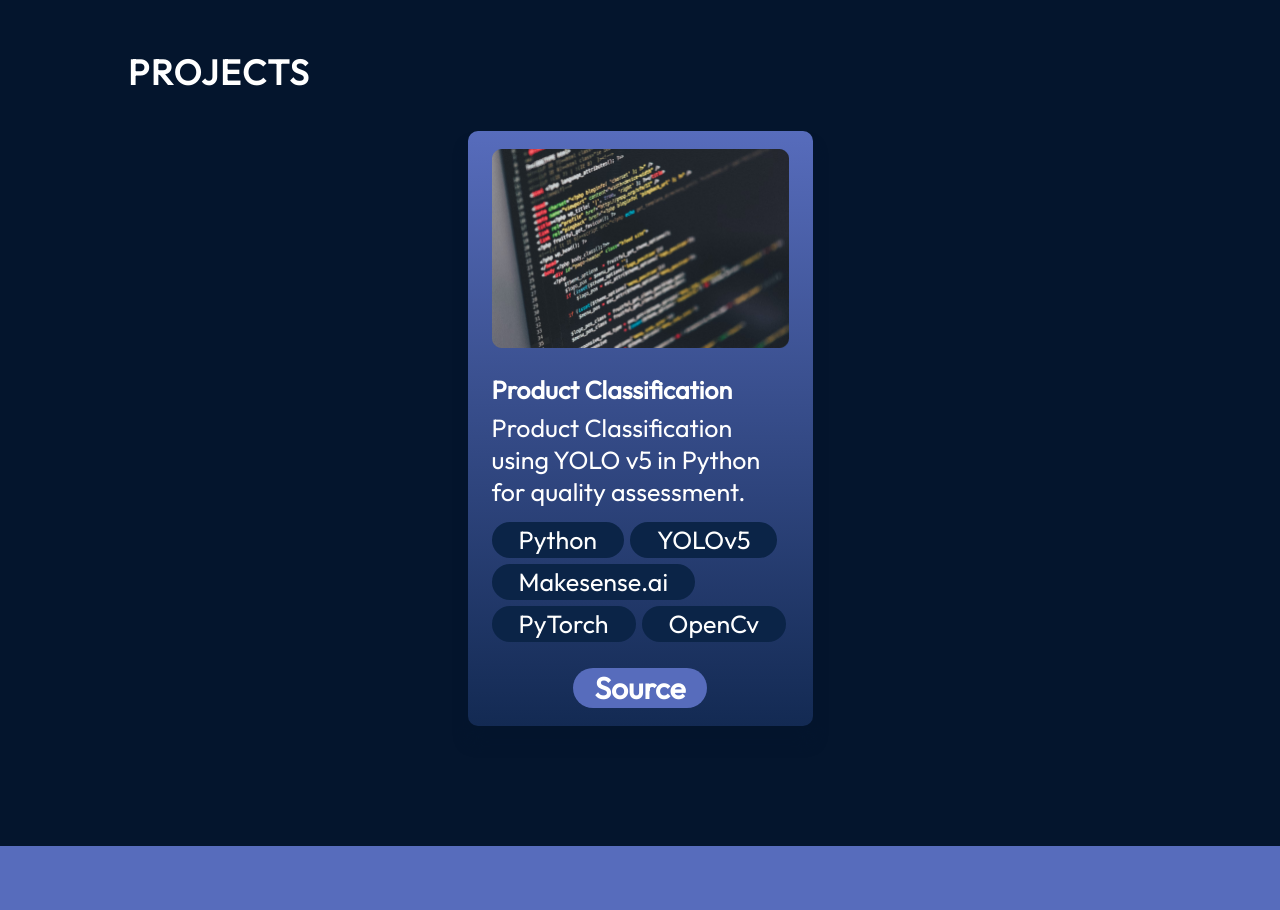
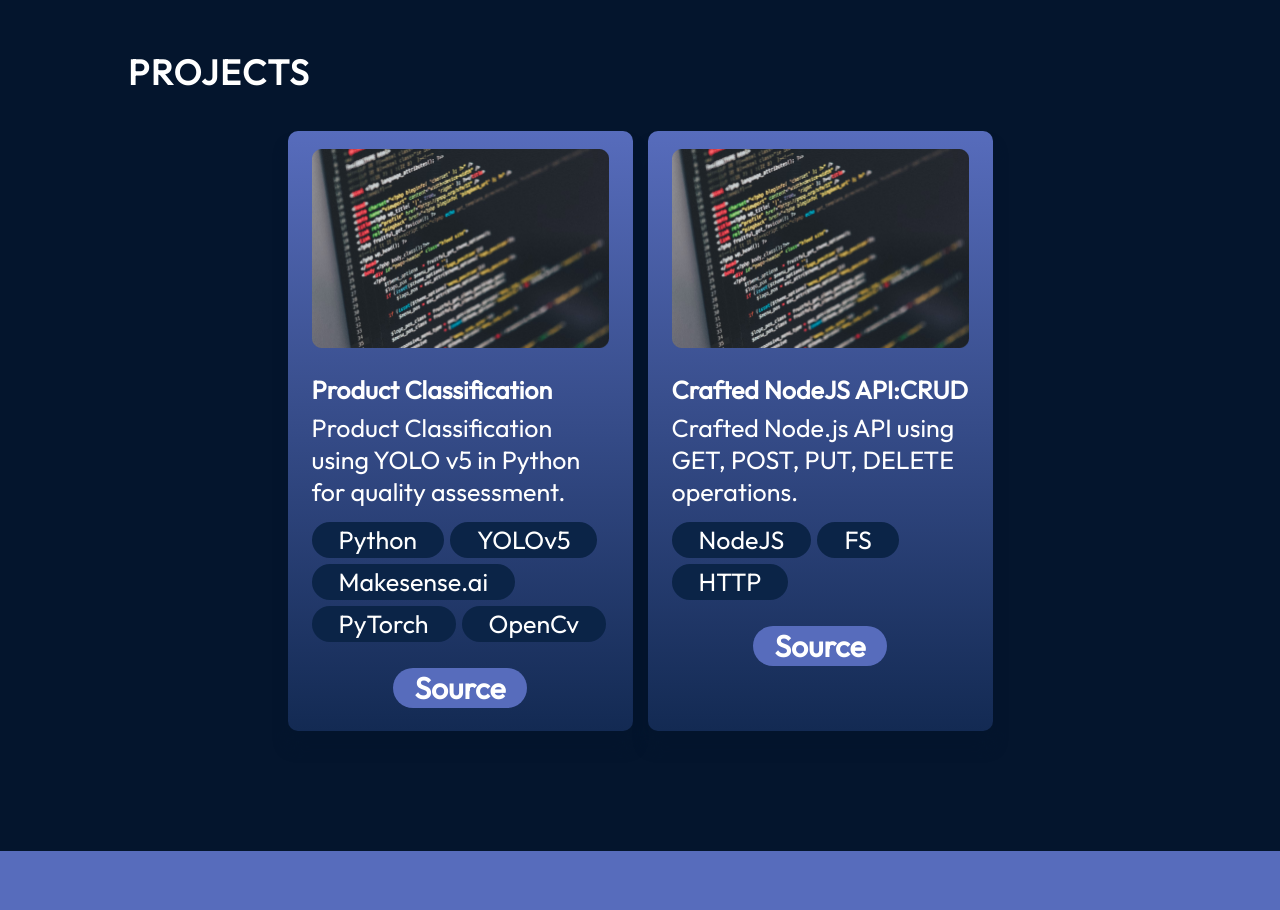
Before and after one commit to akkhileshrp/akkhilesh_portfolio, a React (Vite) app: page / in a window 1280 px wide. Shown: the part 2380-3290 px from the top of the page. Built offline with nearby package versions, Linux system fonts and the light colour scheme.

Commit message:
project section and resume updated

```diff
--- a/src/components/ProjectCard.module.css
+++ b/src/components/ProjectCard.module.css
@@ -8,6 +8,7 @@
   box-shadow: 0 16px 14px 0 #04152d;
   padding: 18px 24px;
   max-width: 345px;
+  height: 600px;
 }
 
 .image {
--- a/src/components/Resume.jsx
+++ b/src/components/Resume.jsx
@@ -1,6 +1,6 @@
 import React from "react";
 import styles from "./Resume.module.css";
-import akkhileshResumePDF from "./data/akkhilesh_resume.pdf";
+import akkhileshResumePDF from "./data/akkhilesh_resume_updated.pdf";
 
 const Resume = () => {
   return (
--- a/src/components/data/projects.json
+++ b/src/components/data/projects.json
@@ -5,5 +5,12 @@
         "description": "Product Classification using YOLO v5 in Python for quality assessment.",
         "skills": ["Python", "YOLOv5", "Makesense.ai", "PyTorch", "OpenCv"],
         "source": "https://github.com/AKKHILESHRP/product-classification"
+    },
+    {
+        "title": "Crafted NodeJS API:CRUD",
+        "imageSrc": "projects/project.png",
+        "description": "Crafted Node.js API using GET, POST, PUT, DELETE operations.",
+        "skills": ["NodeJS", "FS", "HTTP"],
+        "source": "https://github.com/AKKHILESHRP/node_js_rest_api_akkhilesh"
     }
 ]
```
Also changed, not shown: 2 other files (tests, documents, lock files or other folders).
